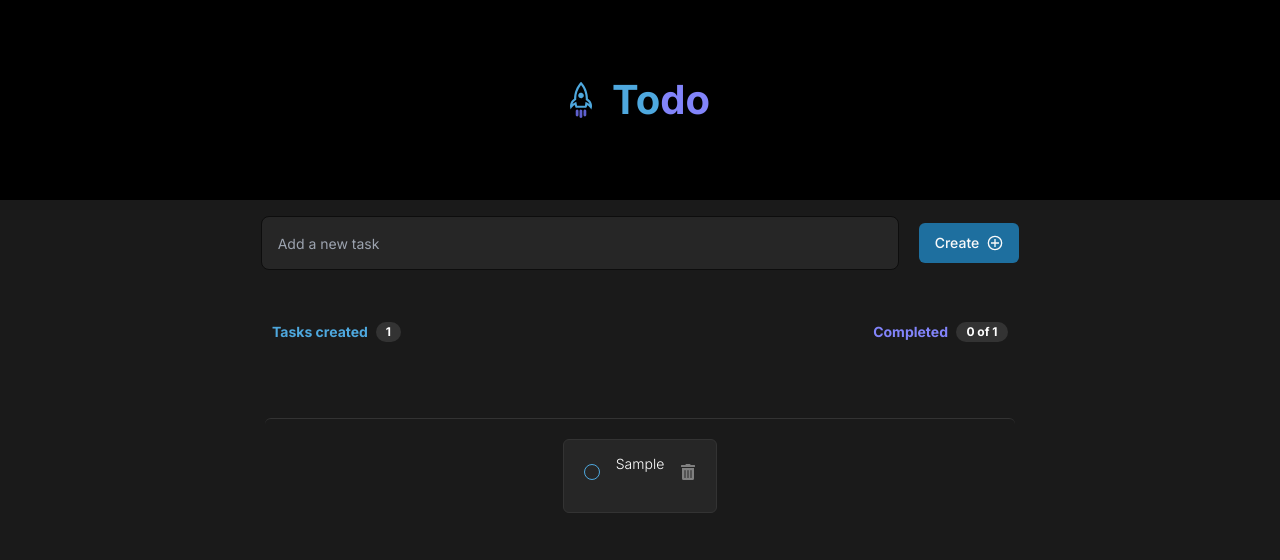
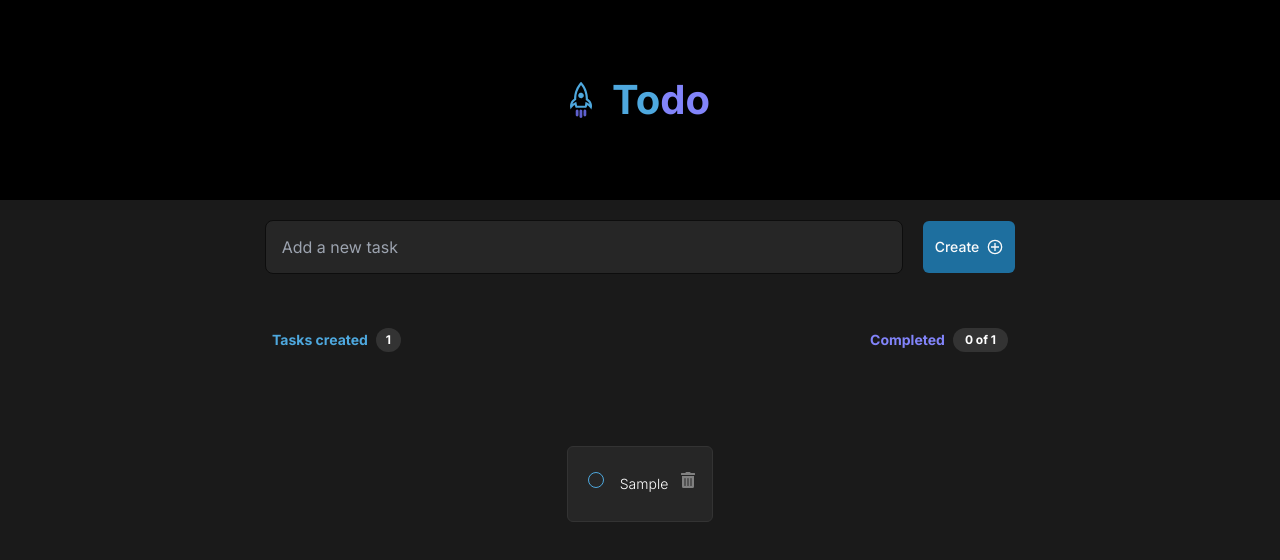
Before and after one commit to sergioscker/todo-list, a Next.js app: page / in a window 1280 px wide. Both pictures are taken after typing "Sample" into the empty fields and a click on the button "Create". Shown: the top 560 px of the page. Built offline with nearby package versions, Linux system fonts and the light colour scheme.

Commit message:
improved styles.

```diff
--- a/app/layout.jsx
+++ b/app/layout.jsx
@@ -28,6 +28,8 @@ export const metadata = {
       },
     ],
   },
+  viewport:
+    'width=device-width, initial-scale=1.0, maximum-scale=1.0, user-scalable=0',
 };
 
 export default function RootLayout({ children }) {
--- a/app/page.jsx
+++ b/app/page.jsx
@@ -27,18 +27,18 @@ export default function Home() {
     <main className="w-full h-auto">
       <Header tasks={tasks} />
       {/* input and button */}
-      <div className="flex justify-center items-center gap-5 p-4">
+      <div className="flex justify-center items-center gap-5 p-5 w-full">
         <Input
           type="text"
           value={newTask}
           onChange={(data) => setNewTask(data.target.value)}
-          className="p-4"
+          className="text-[16px]"
           placeholder="Add a new task"
         />
         <Button
           onClick={handleAddTasks}
           type="buttom"
-          className="bg-bluedark p-4"
+          className="bg-bluedark text-[14px] p-3"
         >
           Create <GrAddCircle />
         </Button>
@@ -57,7 +57,7 @@ export default function Home() {
             Tasks created
             <span
               className="flex items-center justify-center bg-gray400 text-white text-[12px]
-        rounded-full p-2 w-[25px] h-[20px]"
+        rounded-full p-3 w-[25px] h-[20px]"
             >
               {tasks.length}
             </span>
@@ -70,7 +70,7 @@ export default function Home() {
             Completed
             <span
               className="flex items-center justify-center bg-gray400 text-white text-center
-            text-[12px] w-[52px] h-[20px] rounded-full p-2"
+            text-[12px] mx-w-full h-[20px] rounded-full p-3"
             >
               {tasks.filter((task) => task.completed).length} of {tasks.length}
             </span>
--- a/components/Header.jsx
+++ b/components/Header.jsx
@@ -12,6 +12,7 @@ function Header({ tasks }) {
           quality={100}
           width={22}
           height={36}
+          draggable={false}
           className="flex items-center justify-center"
         />
 
--- a/components/Tasks.jsx
+++ b/components/Tasks.jsx
@@ -14,7 +14,7 @@ const TaskItem = ({ task, index, onDelete, onToggle }) => (
        bg-gray500 mx-w-[736px] w-full min-h-[72px] h-full`}
   >
     {/* checkbox container */}
-    <div className="flex items-start justify-center h-[24px] w-[24px]">
+    <div className="flex items-start justify-center h-[24px] w-[24px] ">
       <Checkbox
         checked={task.completed}
         onClick={() => onToggle(index)}
@@ -26,14 +26,16 @@ const TaskItem = ({ task, index, onDelete, onToggle }) => (
 
     {/* textTasks */}
     <p
-      className={`text-[14px] text-left font-light text-white mx-w-[632px] h-[40px]
-        leading-4 ${task.completed ? 'line-through text-white/40' : ''}`}
+      className={`flex items-center justify-center text-[14px] text-left font-light text-white
+        mx-w-[632px] h-[42px] leading-4 ${
+          task.completed ? 'line-through text-white/40' : ''
+        }`}
     >
       {task.text}
     </p>
 
     {/* trash button */}
-    <div className="flex items-start justify-center h-[24px] w-[24px]">
+    <div className="flex items-start justify-center min-h-[24px] mx-w-[24px]">
       <button
         type="button"
         onClick={() => onDelete(index)}
@@ -47,7 +49,11 @@ const TaskItem = ({ task, index, onDelete, onToggle }) => (
 
 export const TasksList = ({ tasks = [], onDelete, onToggle }) => {
   return (
-    <section className="max-w-[750px] w-full border-t border-gray400 rounded-md p-5">
+    <section
+      className={`max-w-[750px] w-full  border-gray400 rounded-md p-5 ${
+        tasks.length > 0 ? 'border-none' : 'border-t'
+      } `}
+    >
       {/* tasks empty */}
       {tasks.length === 0 ? (
         <div className="flex flex-col gap-4 justify-center items-center py-[64px] px-6">
--- a/components/ui/button.jsx
+++ b/components/ui/button.jsx
@@ -27,7 +27,6 @@ const buttonVariants = cva(
         link: 'text-zinc-900 underline-offset-4 hover:underline dark:text-zinc-50',
       },
       size: {
-        default: 'h-10 px-4 py-2',
         sm: 'h-9 rounded-md px-3',
         lg: 'h-11 rounded-md px-8',
         icon: 'h-10 w-10',
```
